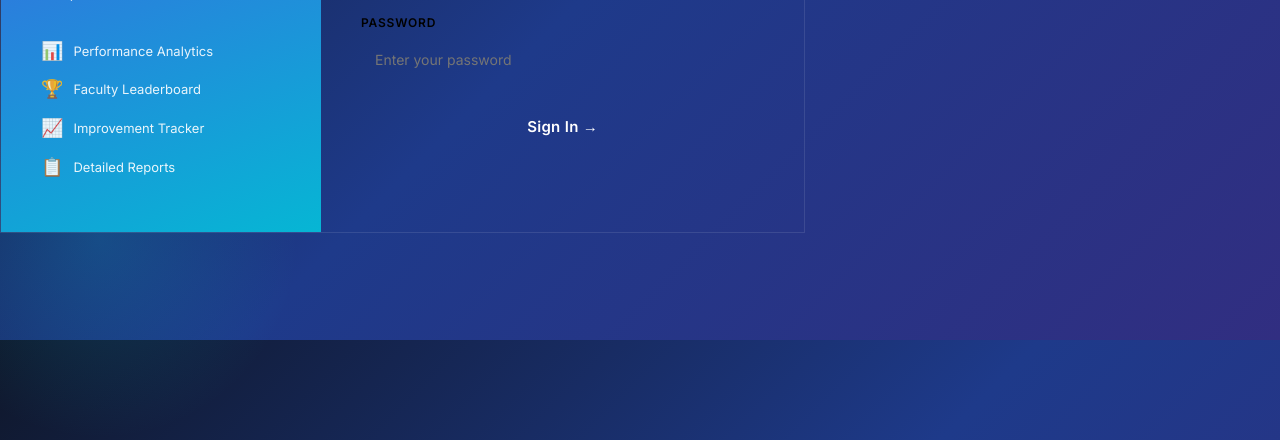
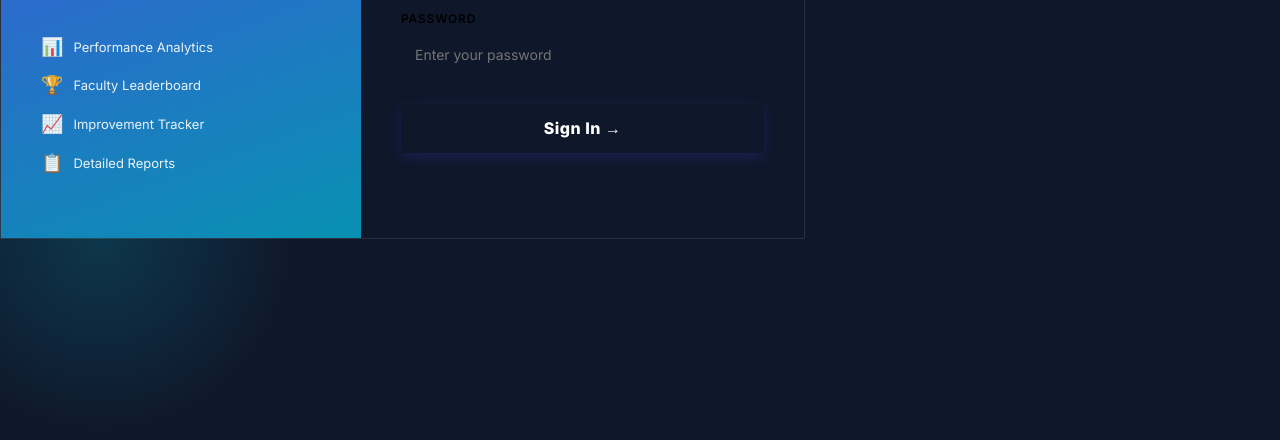
Before and after one commit to ASMITHA1605/FPDS-PROJECT-Faculty-Professional-Development-System-, a website: page index.html in a window 1280 px wide. Shown: the part 460-900 px from the top of the page. Drawn offline with Linux system fonts and the light colour scheme.

Commit message:
Final Fix: Idempotent seeding and high-contrast UI polish

```diff
--- a/css/style.css
+++ b/css/style.css
@@ -254,7 +254,7 @@ body {
   display: flex;
   align-items: center;
   justify-content: center;
-  background: linear-gradient(135deg, #0f172a 0%, #1e3a8a 50%, #312e81 100%);
+  background: #0f172a; /* Solid dark background for robustness */
   position: relative;
   overflow: hidden;
 }
@@ -292,14 +292,14 @@ body {
 }
 
 .login-left {
-  background: linear-gradient(160deg, #4f46e5, #06b6d4);
+  background: linear-gradient(160deg, #4f46e5, #0891b2);
   color: white;
-  padding: 50px 40px;
-  width: 320px;
+  padding: 60px 40px;
+  width: 360px;
   display: flex;
   flex-direction: column;
   justify-content: center;
-  gap: 16px;
+  gap: 20px;
   flex-shrink: 0;
 }
 
@@ -407,22 +407,28 @@ body {
 
 .login-box button {
   width: 100%;
-  padding: 13px;
-  background: linear-gradient(135deg, var(--primary), var(--accent));
-  color: white;
+  padding: 15px;
+  background: var(--primary); /* High contrast solid color */
+  color: white !important;
   border: none;
   border-radius: var(--radius-sm);
-  font-size: 15px;
-  font-weight: 600;
+  font-size: 16px;
+  font-weight: 800;
   font-family: inherit;
   cursor: pointer;
-  transition: opacity .2s, transform .15s;
-  margin-top: 6px;
-  letter-spacing: .3px;
+  transition: all 0.2s cubic-bezier(0.175, 0.885, 0.32, 1.275);
+  margin-top: 10px;
+  letter-spacing: .5px;
+  box-shadow: 0 4px 12px rgba(79, 70, 229, 0.2);
 }
 
-.login-box button:hover { opacity: .9; transform: translateY(-1px); }
-.login-box button:active { transform: translateY(0); }
+.login-box button:hover {
+  background: var(--primary-dark);
+  transform: translateY(-3px);
+  box-shadow: 0 8px 20px rgba(79, 70, 229, 0.3);
+}
+
+.login-box button:active { transform: translateY(-1px); }
 
 /* =========================================
    DASHBOARD LAYOUT
@@ -435,9 +441,9 @@ body {
 
 /* ── Sidebar ── */
 .sidebar {
-  width: 240px;
-  background: var(--sidebar-bg);
-  color: var(--sidebar-text);
+  width: 280px;
+  background: #0f172a; /* Force dark background */
+  color: #94a3b8;
   padding: 0;
   display: flex;
   flex-direction: column;
@@ -445,7 +451,8 @@ body {
   position: sticky;
   top: 0;
   height: 100vh;
-  overflow-y: auto;
+  z-index: 1000;
+  border-right: 1px solid rgba(255,255,255,0.08);
 }
 
 .sidebar-brand {
```
Also changed, not shown: backend/server.js (+11 -3 lines).
